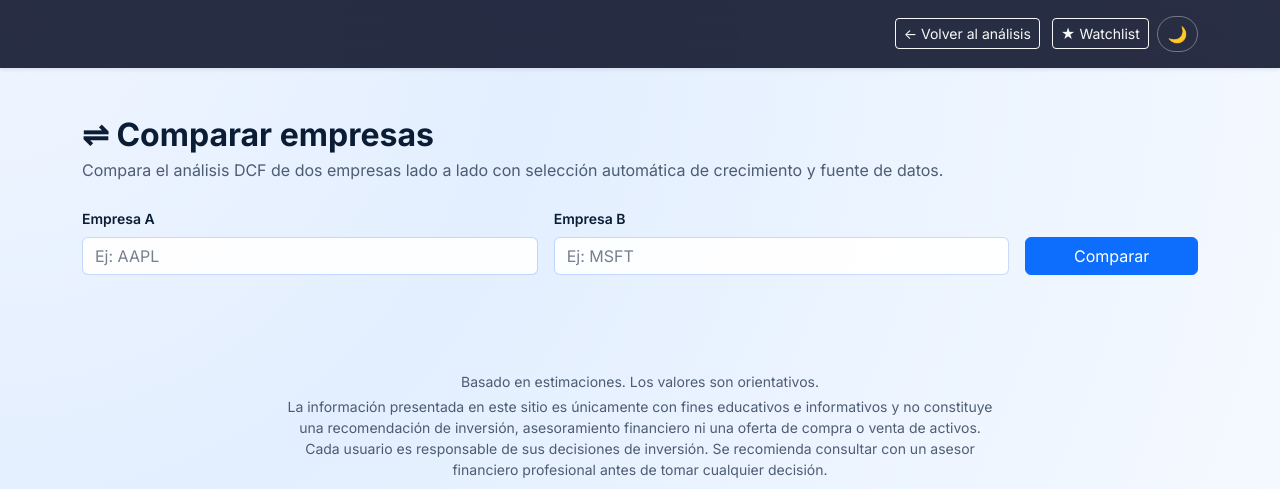
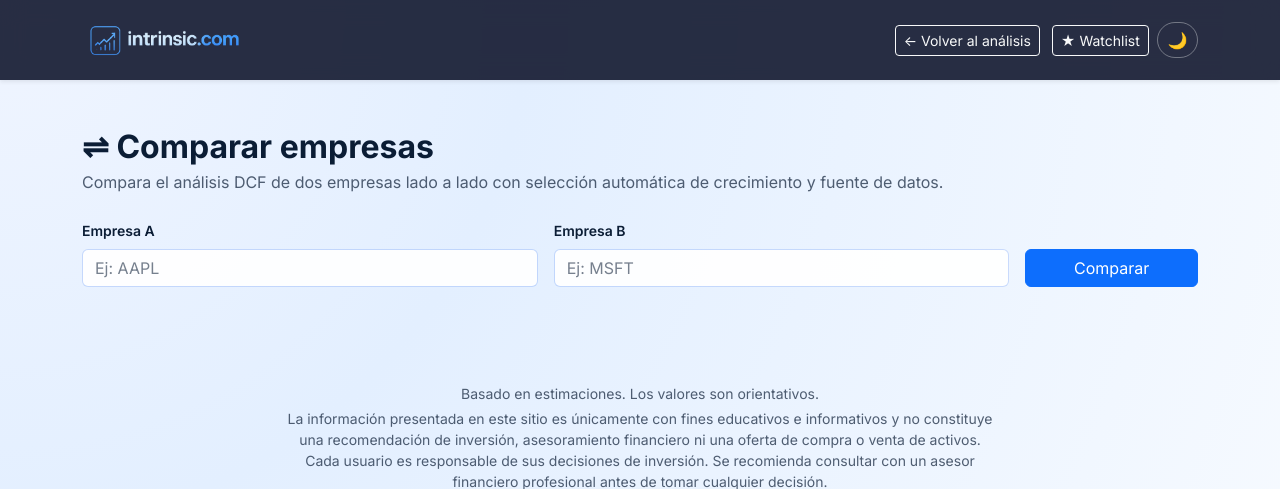
Before and after one commit to nhaugaard55/Proyecto-DCF, a Django app: page /app/comparar/ in a window 1280 px wide. Shown: the top 489 px of the page. Run offline with Django 5.2, Linux system fonts and the light colour scheme.

Commit message:
Update branding to Intrinsic

```diff
--- a/Proyecto_DCF/settings.py
+++ b/Proyecto_DCF/settings.py
@@ -150,9 +150,10 @@ USE_TZ = True
 # Static files (CSS, JavaScript, Images)
 # https://docs.djangoproject.com/en/5.2/howto/static-files/
 
-STATIC_URL = 'static/'
+STATIC_URL = '/static/'
 STATIC_ROOT = BASE_DIR / 'staticfiles'
 STATICFILES_STORAGE = 'whitenoise.storage.CompressedManifestStaticFilesStorage'
+WHITENOISE_USE_FINDERS = True
 
 # Default primary key field type
 # https://docs.djangoproject.com/en/5.2/ref/settings/#default-auto-field
--- a/dcf_app/templates/dcf_app/base.html
+++ b/dcf_app/templates/dcf_app/base.html
@@ -1,9 +1,10 @@
+{% load static %}
 <!DOCTYPE html>
 <html lang="es">
 <head>
     <meta charset="UTF-8">
     <meta name="viewport" content="width=device-width, initial-scale=1.0">
-    <title>Proyecto DCF</title>
+    <title>Intrinsic</title>
     <link rel="stylesheet" href="https://cdn.jsdelivr.net/npm/bootstrap@5.3.2/dist/css/bootstrap.min.css">
     <link rel="preconnect" href="https://fonts.googleapis.com">
     <link rel="preconnect" href="https://fonts.gstatic.com" crossorigin>
@@ -76,9 +77,21 @@
             transition: background 0.35s ease;
         }
 
-        .navbar-brand span {
-            font-weight: 600;
-            letter-spacing: 0.02em;
+        .navbar-brand {
+            display: inline-flex;
+            align-items: center;
+            min-width: 0;
+            line-height: 0;
+            padding: 0;
+            margin: 0;
+        }
+
+        .brand-logo {
+            display: block;
+            width: auto;
+            height: clamp(2.1rem, 4vw, 3rem);
+            max-width: min(58vw, 16rem);
+            object-fit: contain;
         }
 
         .theme-toggle-btn {
@@ -412,6 +425,9 @@
 <body>
     <nav class="navbar navbar-dark glass-nav shadow-sm py-3">
         <div class="container d-flex align-items-center flex-wrap">
+            <a class="navbar-brand" href="/" aria-label="Intrinsic">
+                <img class="brand-logo" src="{% static 'dcf_app/img/intrinsic-logo.png' %}" alt="Intrinsic">
+            </a>
             <div class="collapse nav-actions-panel ms-sm-auto d-sm-flex justify-content-sm-end align-items-sm-center flex-sm-row flex-wrap" id="main-nav-actions">
                 {% block nav_actions %}{% endblock %}
             </div>
```
Also changed, not shown: dcf_app/templates/landing.html (+17 -6 lines), dcf_app/static/dcf_app/img/intrinsic-logo.png (added), 1 other file.
